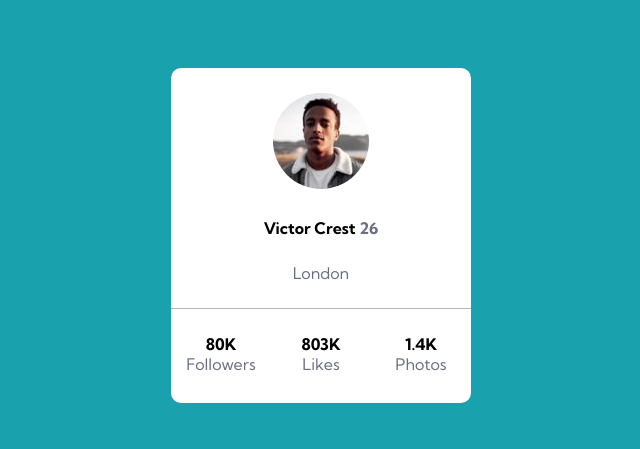
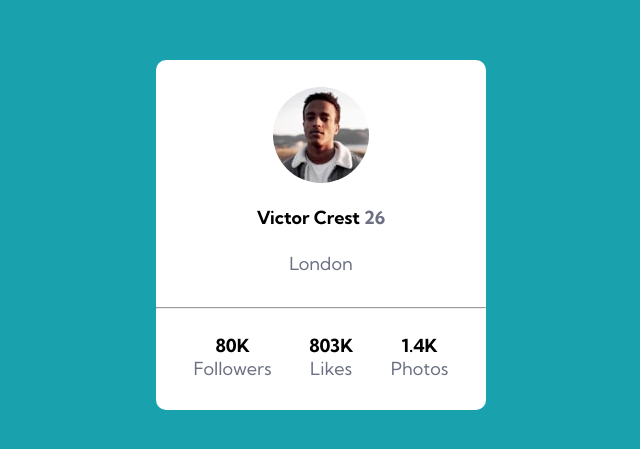
Before and after one commit to DiegoF824/ex01-profile-card, a plain HTML site: page index.html in a window 1280 px wide. Shown: the part 165-614 px from the top of the page, without its empty margins (319-959 px from the left). Drawn offline with Linux system fonts and the light colour scheme.

Commit message:
Resolução do exercício

```diff
--- a/CSS/reset.css
+++ /dev/null
@@ -1,9 +0,0 @@
-* {
-    margin: 0;
-    padding: 0;
-}
-
-.item {
-    text-align: center;
-    padding-top: 25px;
-}
--- a/CSS/style.css
+++ /dev/null
@@ -1,40 +0,0 @@
-body {
-    background-color: hsl(185, 75%, 39%);
-    font-family: 'Kumbh Sans', sans-serif;
-    color: hsl(227, 10%, 46%);
-    min-height: 100vh;
-    display: flex;
-    justify-content: center;
-    align-items: center;
-}
-
-.container {
-    background-color: #fff;
-    width: 300px;
-    height: 335px;
-    display: flex;
-    flex-direction: column;
-    border-radius: 10px;
-}
-
-.imagem img {
-    border-radius: 50%;
-}
-
-.localizacao {
-    padding-bottom: 25px;
-}
-
-.info {
-    display: flex;
-    justify-content: space-between;
-    border-top: 1px solid rgb(182, 182, 182);
-}
-
-.info p {
-    flex: 0 1 100px;
-}
-
-.nome, .info strong {
-    color: #000;
-}
--- a/index.html
+++ b/index.html
@@ -6,29 +6,36 @@
     <title>Profile Card</title>
 
     <link rel="shortcut icon" href="images/favicon-32x32.png" type="image/x-icon">
-    <link rel="stylesheet" href="CSS/style.css">
-    <link rel="stylesheet" href="CSS/reset.css">
-
-    <link rel="preconnect" href="https://fonts.googleapis.com">
-    <link rel="preconnect" href="https://fonts.gstatic.com" crossorigin>
-    <link href="https://fonts.googleapis.com/css2?family=Kumbh+Sans:wght@400;700&display=swap" rel="stylesheet">
+    <link rel="stylesheet" href="src/CSS/style.css">
+    <link rel="stylesheet" href="src/CSS/reset.css">
+    <link rel="stylesheet" href="src/CSS/variables.css">
   </head>
   <body>
-    <section>
-        <div class="container">
-            <div class="item imagem">
-                <img src="images/image-victor.jpg" alt="foto de perfil">
-            </div>
+    <main class="container">
+      <div class="card">
+        <div class="profile-informations">
+          <img src="src/images/image-victor.jpg" alt="profile picture">
+          <p>Victor Crest <span class="age">26</span></p>
+          <span class="city">London</span>
+        </div>
 
-            <p class="item"><strong class="nome">Victor Crest</strong> <strong>26</strong></p>
-            <p class="item localizacao">London</p>
+        <hr>
 
-            <div class="item info">
-                <p><strong>80K</strong> <br> Followers</p>
-                <p><strong>803K</strong> <br> Likes</p>
-                <p><strong>1.4K</strong> <br> Photos</p>
-            </div>
-        </div>
-    </section>
+        <ul class="profile-numbers">
+          <li class="info">
+            <p class="counter">80K</p>
+            <span class="counter-type">Followers</span>
+          </li>
+          <li class="info">
+            <p class="counter">803K</p>
+            <span class="counter-type">Likes</span>
+          </li>
+          <li class="info">
+            <p class="counter">1.4K</p>
+            <span class="counter-type">Photos</span>
+          </li>
+        </ul>
+      </div>
+    </main>
   </body>
 </html>
--- /dev/null
+++ b/src/CSS/reset.css
@@ -0,0 +1,9 @@
+* {
+    margin: 0;
+    padding: 0;
+    box-sizing: border-box;
+}
+
+ul {
+    list-style: none;
+}
--- /dev/null
+++ b/src/CSS/style.css
@@ -0,0 +1,66 @@
+@import url('https://fonts.googleapis.com/css2?family=Kumbh+Sans:wght@400;700&display=swap');
+
+body {
+    background-color: var(--background-color);
+    height: 100vh;
+    font-family: 'Kumbh Sans', sans-serif;
+    font-size: 18px;
+}
+
+hr {
+    width: 100%;
+}
+
+.container {
+    display: flex;
+    align-items: center;
+    justify-content: center;
+    height: 100%;
+}
+
+.card {
+    display: flex;
+    flex-direction: column;
+    align-items: center;
+    justify-content: space-between;
+    gap: 25px;
+    background-color: #fff;
+    border-radius: 10px;
+    margin: 20px;
+    width: 330px;
+    height: 350px;
+}
+
+.card .profile-informations {
+    display: flex;
+    flex-direction: column;
+    justify-content: space-around;
+    align-items: center;
+    gap: 10px;
+    height: 100%;
+}
+
+.card .profile-informations img {
+    border-radius: 50%;
+    margin-top: 20px;
+}
+
+.card .profile-numbers {
+    display: flex;
+    align-items: center;
+    justify-content: space-evenly;
+    width: 100%;
+    padding-bottom: 30px;
+    text-align: center;
+}
+
+.profile-numbers .info .counter,
+.card .profile-informations p {
+    font-weight: 700;
+}
+
+.card .profile-informations .age,
+.card .profile-informations .city,
+.profile-numbers .info .counter-type {
+    color: var(--text-color);
+}
--- /dev/null
+++ b/src/CSS/variables.css
@@ -0,0 +1,5 @@
+:root {
+    --background-color: hsl(185, 75%, 39%);
+    --text-color: hsl(227, 10%, 46%);
+    --card-color: hsl(0, 0%, 59%);
+}
```
Also changed, not shown: design/design-final.png (added), design/design-inicial.png (added), src/images/favicon-32x32.png (renamed from images/favicon-32x32.png), src/images/image-victor.jpg (renamed from images/image-victor.jpg), 1 other file.
